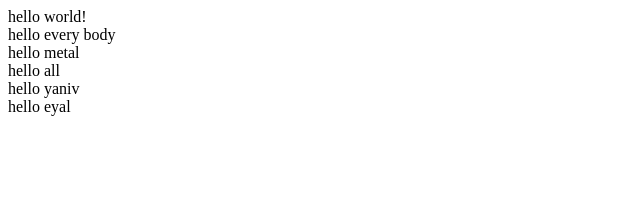
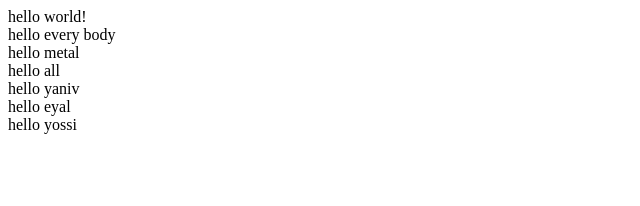
Before and after one commit to ItielMo/DemoProject3, an Angular app: page / in a window 1280 px wide. Shown: the top 206 px of the page, without its empty margins (0-640 px from the left). Built offline with nearby package versions, Linux system fonts and the light colour scheme.

Commit message:
Update app.component.html

```diff
--- a/src/app/app.component.html
+++ b/src/app/app.component.html
@@ -6,3 +6,4 @@
 <div>hello all</div>
 <div>hello yaniv</div>
 <div>hello eyal</div>
+<div>hello yossi</div>
```
